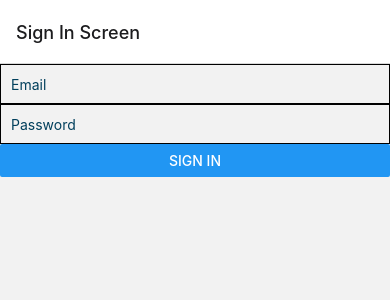
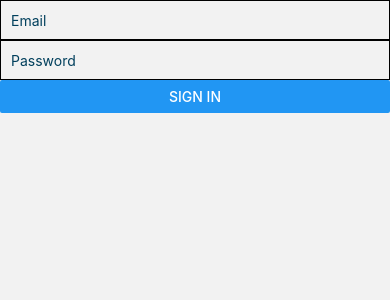
Before and after one commit to sjransom/cg-app, a React Native app: screen / in a window 390 px wide. Shown: the top 300 px of the page. Built offline with nearby package versions, Linux system fonts and the light colour scheme.

Commit message:
headerShown false

```diff
--- a/src/routes/AuthStack.tsx
+++ b/src/routes/AuthStack.tsx
@@ -6,8 +6,11 @@ const Stack = createStackNavigator()
 
 export const AuthStack = () => {
   return (
-    <Stack.Navigator>
-      <Stack.Screen name="Sign In Screen" component={SignIn} />
+    <Stack.Navigator
+      screenOptions={{
+        headerShown: false
+      }}>
+      <Stack.Screen name="Sign In" component={SignIn} />
     </Stack.Navigator>
   )
 }
```
